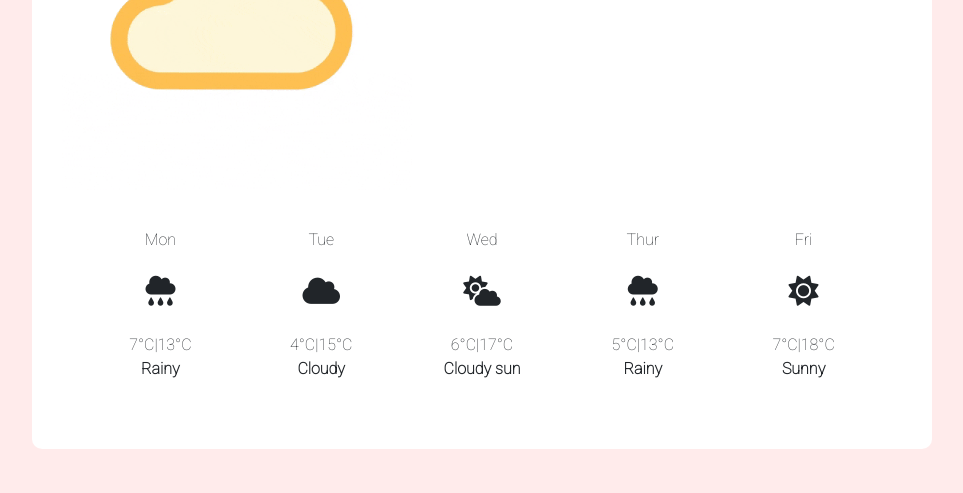
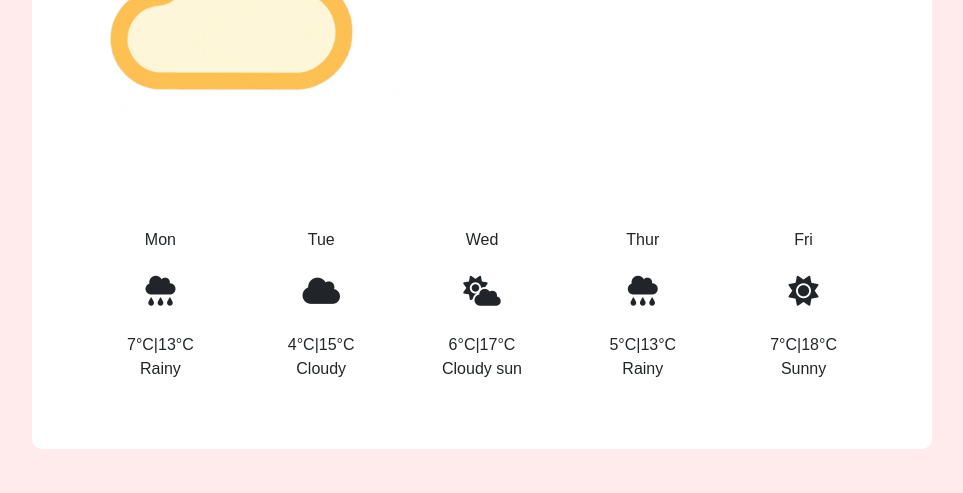
Before and after one commit to R-M-R-0/Weather-App, a plain HTML site: page index.html in a window 1280 px wide. Shown: the part 278-771 px from the top of the page, without its empty margins (158-1121 px from the left). Drawn offline with nearby package versions, Linux system fonts and the light colour scheme; a web font is replaced by a local one.

Commit message:
Updated Google font lto Signika Negative

```diff
--- a/index.html
+++ b/index.html
@@ -12,13 +12,14 @@
       integrity="sha384-Zenh87qX5JnK2Jl0vWa8Ck2rdkQ2Bzep5IDxbcnCeuOxjzrPF/et3URy9Bv1WTRi"
       crossorigin="anonymous"
     />
-    <link rel="stylesheet" href="src/style.css" />
+
     <script
       src="https://kit.fontawesome.com/ff56f6300e.js"
       crossorigin="anonymous"
     ></script>
-    <link rel="preconnect" href="https://fonts.googleapis.com"><link rel="preconnect" href="https://fonts.gstatic.com" crossorigin><link href="https://fonts.googleapis.com/css2?family=Pacifico&family=Roboto:wght@100&display=swap" rel="stylesheet">
-  </head>
+<link rel="preconnect" href="https://fonts.googleapis.com"><link rel="preconnect" href="https://fonts.gstatic.com" crossorigin><link href="https://fonts.googleapis.com/css2?family=Signika+Negative:wght@300;400;500;600;700&display=swap" rel="stylesheet">
+<link rel="stylesheet" href="src/style.css" />
+</head>
 
   <body>
     <div class="container">
@@ -80,7 +81,7 @@
   <i class="fa-solid fa-cloud-rain weather-icon"></i>
   </div>
   <ul class="list-group list-group-flush">
-    <li class="list-group-item bg-transparent">7°C|13°C <br /> <strong>Rainy</strong></li>
+    <li class="list-group-item bg-transparent">7°C|13°C <br />Rainy</li>
      </ul>
 </div>
          </div>
@@ -94,7 +95,7 @@
   <i class="fa-solid fa-cloud weather-icon"></i>
   </div>
   <ul class="list-group list-group-flush">
-    <li class="list-group-item bg-transparent">4°C|15°C <br /><strong>Cloudy</strong></li>
+    <li class="list-group-item bg-transparent">4°C|15°C <br />Cloudy</li>
      </ul>
 </div>
          </div>
@@ -108,7 +109,7 @@
   <i class="fa-solid fa-cloud-sun weather-icon"></i>
   </div>
   <ul class="list-group list-group-flush">
-    <li class="list-group-item bg-transparent">6°C|17°C<br /><strong>Cloudy sun</strong></li>
+    <li class="list-group-item bg-transparent">6°C|17°C<br />Cloudy sun</li>
      </ul>
 </div>
          </div>
@@ -123,7 +124,7 @@
   <i class="fa-solid fa-cloud-rain weather-icon"></i>
   </div>
   <ul class="list-group list-group-flush">
-    <li class="list-group-item bg-transparent">5°C|13°C<br /><strong>Rainy</strong></li>
+    <li class="list-group-item bg-transparent">5°C|13°C<br />Rainy</li>
      </ul>
 </div>
          </div>
@@ -137,7 +138,7 @@
   <i class="fa-solid fa-sun weather-icon"></i>
   </div>
   <ul class="list-group list-group-flush">
-    <li class="list-group-item bg-transparent">7°C|18°C<br /><strong>Sunny</strong></li>
+    <li class="list-group-item bg-transparent">7°C|18°C<br />Sunny</li>
      </ul>
 </div>
          </div>
--- a/src/style.css
+++ b/src/style.css
@@ -1,7 +1,14 @@
 body {
-  font-family: "Pacifico", cursive;
-  font-family: "Roboto", sans-serif;
+  font-family: "Signika Negative", sans-serif;
   background: #ffebeb;
+}
+
+h1,
+h2,
+h6,
+li,
+.search-bar {
+  font-weight: 300;
 }
 
 footer {
```
